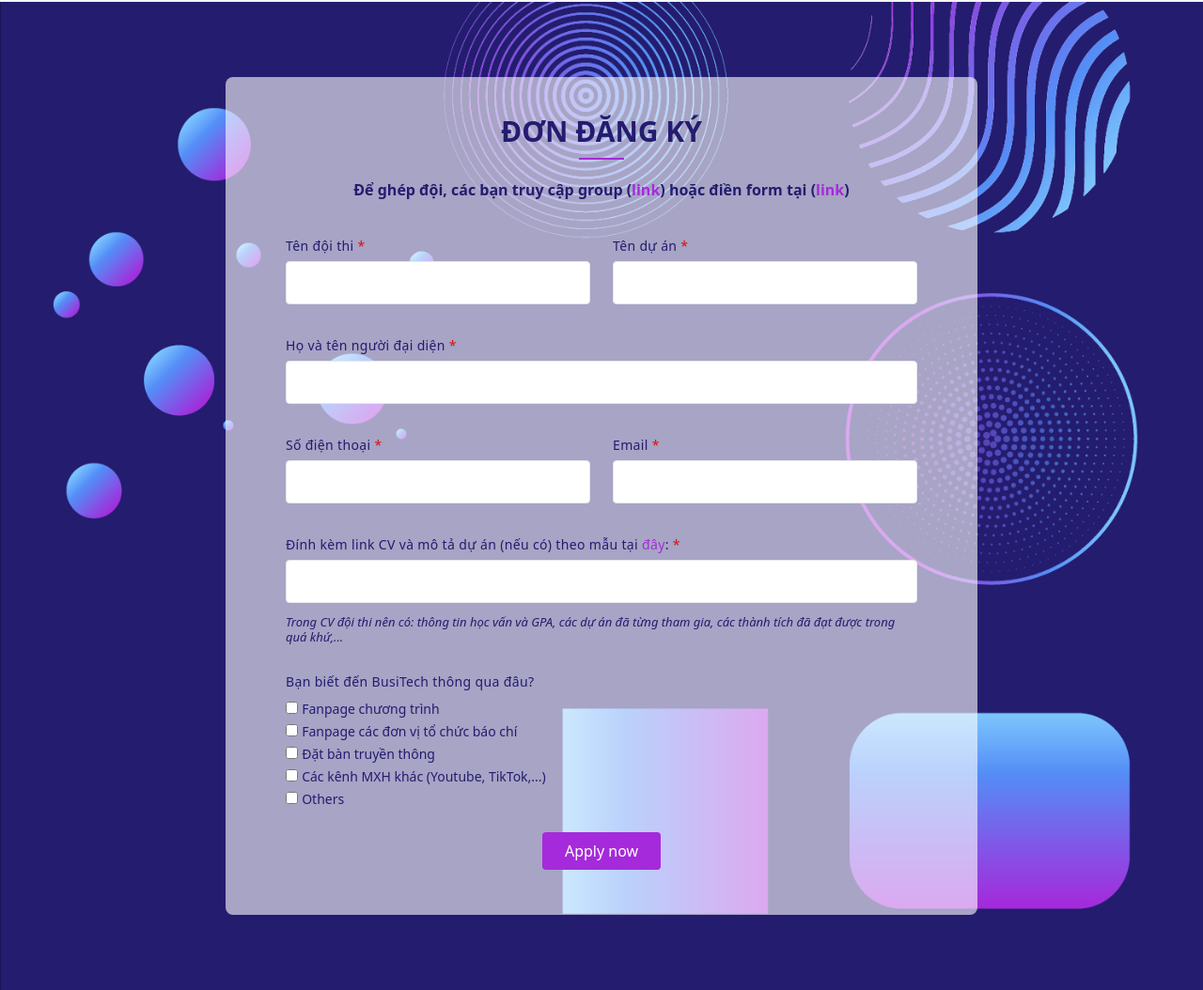
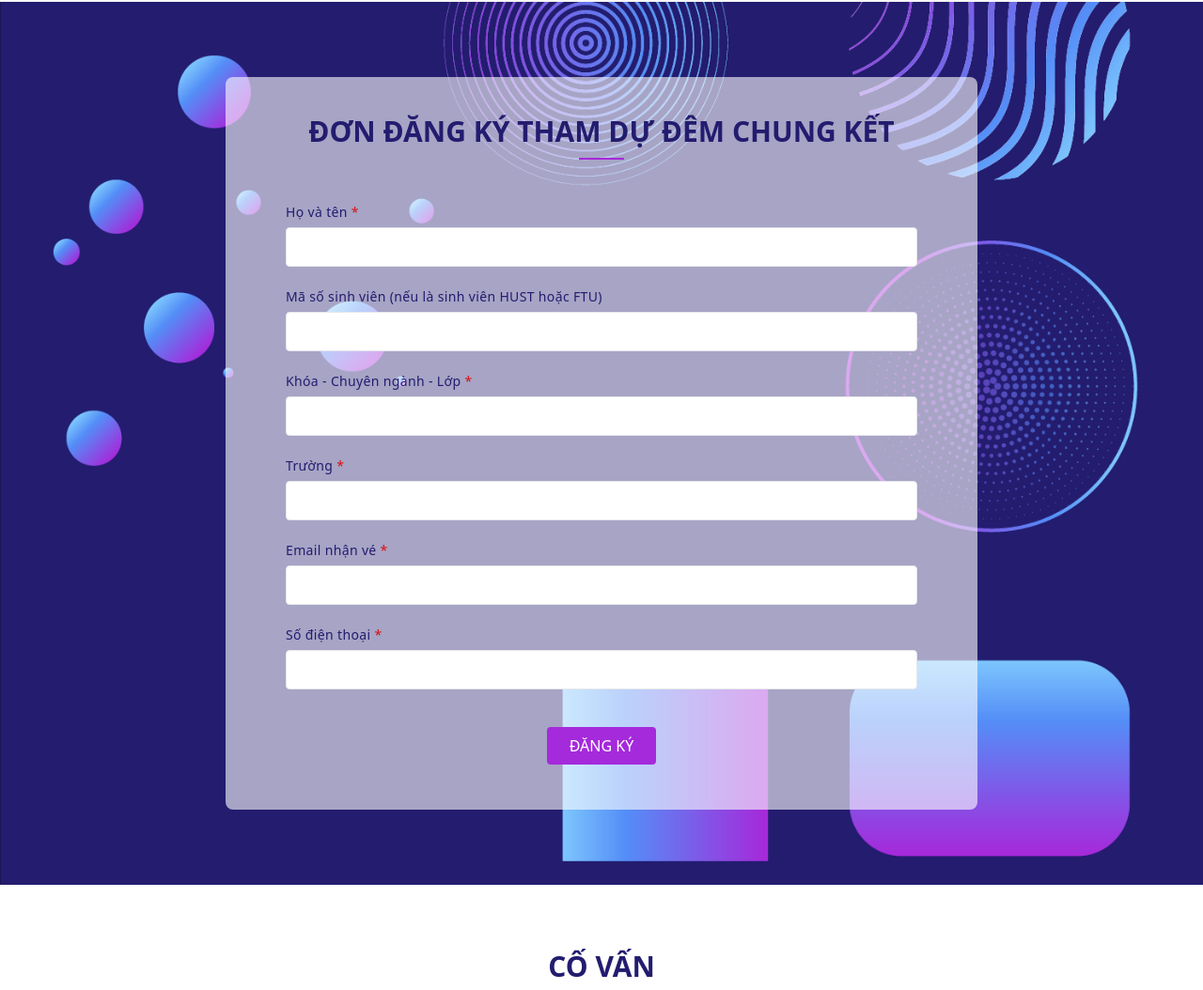
Before and after one commit to thekingincatsle/BusiTech, a plain HTML site: page index.html in a window 1280 px wide. Shown: the part 3121-4175 px from the top of the page at 94% size. Drawn offline with nearby package versions, Linux system fonts and the light colour scheme.

Commit message:
fix form

```diff
--- a/index.html
+++ b/index.html
@@ -45,9 +45,9 @@
             <h3
               class="relative text-center font-semibold md:text-3xl text-primary-theme after:absolute after:-translate-x-1/2 after:h-0.5 xl:after:w-12 after:bg-primary-purple after:left-1/2 after:-bottom-3 sm:text-[28px] text-[24px] after:w-10"
             >
-              ĐƠN ĐĂNG KÝ
+              ĐƠN ĐĂNG KÝ THAM DỰ ĐÊM CHUNG KẾT
             </h3>
-            <p class="text-center mt-8 text-primary-theme font-semibold">
+            <!-- <p class="text-center mt-8 text-primary-theme font-semibold">
               Để ghép đội, các bạn truy cập group (<a
                 class="text-primary-purple hover:underline"
                 href="https://www.facebook.com/groups/ketnoibusitech/"
@@ -59,8 +59,8 @@
                 target="_blank"
                 >link</a
               >)
-            </p>
-            <div class="flex flex-wrap -mx-3 lg:mb-6 lg:mt-10 mb-3 mt-10">
+            </p> -->
+            <!-- <div class="flex flex-wrap -mx-3 lg:mb-6 lg:mt-10 mb-3 mt-10">
               <div class="w-full md:w-1/2 px-3">
                 <label
                   class="block tracking-wide text-gray-700 text-xs mb-2"
@@ -91,28 +91,112 @@
                   name="project name"
                 />
               </div>
-            </div>
-            <div class="flex flex-wrap -mx-3 lg:mb-6">
-              <div class="w-full px-3">
+            </div> -->
+            <div class="flex flex-wrap -mx-3 lg:mb-6 mb-3 mt-6 lg:mt-10">
+              <div class="w-full px-3 mt-5">
                 <label
-                  class="block tracking-wide text-gray-700 text-xs mb-2"
+                  class="block required-label tracking-wide text-gray-700 text-xs mb-2"
                   for="fullname-deputy"
                 >
-                  Họ và tên người đại diện
+                  Họ và tên
                 </label>
                 <input
-                  class="input-field appearance-none block w-full text-gray-700 border border-gray-200 rounded py-1.5 lg:py-3 px-4 mb-3 leading-tight focus:outline-none focus:bg-white focus:border-gray-500"
+                  class="input-field appearance-none block w-full text-gray-700 border border-gray-200 rounded py-1.5 lg:py-2.5 px-4 leading-tight focus:outline-none focus:bg-white focus:border-gray-500"
                   id="fullname-deputy"
                   type="text"
                   required
-                  name="representative"
+                  name="fullname"
                 />
               </div>
             </div>
             <div class="flex flex-wrap -mx-3 lg:mb-6 mb-3">
+              <div class="w-full px-3">
+                <label
+                  class="block tracking-wide text-gray-700 text-xs mb-2"
+                  for="student-id"
+                >
+                  Mã số sinh viên (nếu là sinh viên HUST hoặc FTU)
+                </label>
+                <input
+                  class="input-field appearance-none block w-full text-gray-700 border border-gray-200 rounded py-1.5 lg:py-2.5 px-4 leading-tight focus:outline-none focus:bg-white focus:border-gray-500"
+                  id="student-id"
+                  type="text"
+                  name="student-id"
+                />
+              </div>
+            </div>
+            <div class="flex flex-wrap -mx-3 lg:mb-6 mb-3">
+              <div class="w-full px-3">
+                <label
+                  class="block required-label tracking-wide text-gray-700 text-xs mb-2"
+                  for="Major-Class"
+                >
+                  Khóa - Chuyên ngành - Lớp
+                </label>
+                <input
+                  class="input-field appearance-none block w-full text-gray-700 border border-gray-200 rounded py-1.5 lg:py-2.5 px-4 leading-tight focus:outline-none focus:bg-white focus:border-gray-500"
+                  id="Major-Class"
+                  type="text"
+                  required
+                  name="Major-Class"
+                />
+              </div>
+            </div>
+            <div class="flex flex-wrap -mx-3 lg:mb-6 mb-3">
+              <div class="w-full px-3">
+                <label
+                  class="block required-label tracking-wide text-gray-700 text-xs mb-2"
+                  for="university"
+                >
+                  Trường
+                </label>
+                <input
+                  class="input-field appearance-none block w-full text-gray-700 border border-gray-200 rounded py-1.5 lg:py-2.5 px-4 leading-tight focus:outline-none focus:bg-white focus:border-gray-500"
+                  id="university"
+                  type="text"
+                  required
+                  name="university"
+                />
+              </div>
+            </div>
+            <div class="flex flex-wrap -mx-3 lg:mb-6 mb-3">
+              <div class="w-full px-3">
+                <label
+                  class="block required-label tracking-wide text-gray-700 text-xs mb-2"
+                  for="email"
+                >
+                  Email nhận vé
+                </label>
+                <input
+                  class="input-field appearance-none block w-full text-gray-700 border border-gray-200 rounded py-1.5 lg:py-2.5 px-4 leading-tight focus:outline-none focus:bg-white focus:border-gray-500"
+                  id="email"
+                  type="text"
+                  required
+                  name="email"
+                />
+              </div>
+            </div>
+            <div class="flex flex-wrap -mx-3 mb-10">
+              <div class="w-full px-3">
+                <label
+                  class="block required-label tracking-wide text-gray-700 text-xs mb-2"
+                  for="phone"
+                >
+                  Số điện thoại
+                </label>
+                <input
+                  class="input-field appearance-none block w-full text-gray-700 border border-gray-200 rounded py-1.5 lg:py-2.5 px-4 leading-tight focus:outline-none focus:bg-white focus:border-gray-500"
+                  id="phone"
+                  type="text"
+                  required
+                  name="phone"
+                />
+              </div>
+            </div>
+            <!-- <div class="flex flex-wrap -mx-3 lg:mb-6 mb-3 mb-3">
               <div class="w-full md:w-1/2 px-3">
                 <label
-                  class="block tracking-wide text-gray-700 text-xs mb-2"
+                  class="block required-label tracking-wide text-gray-700 text-xs mb-2"
                   for="phone-deputy"
                 >
                   Số điện thoại
@@ -239,7 +323,7 @@
                   </div>
                 </div>
               </div>
-            </div>
+            </div> -->
             <div class="flex justify-center items-center">
               <button
                 id="submit"
@@ -261,7 +345,7 @@
                     d="M16.023 9.348h4.992v-.001M2.985 19.644v-4.992m0 0h4.992m-4.993 0l3.181 3.183a8.25 8.25 0 0013.803-3.7M4.031 9.865a8.25 8.25 0 0113.803-3.7l3.181 3.182m0-4.991v4.99"
                   />
                 </svg>
-                Apply now
+                ĐĂNG KÝ
               </button>
             </div>
           </div>
--- a/js/main.js
+++ b/js/main.js
@@ -4,7 +4,7 @@ window.addEventListener("load", function (event) {
   const submitButton = document.getElementById("submit");
   const loadingIcon = document.getElementById("loading-icon");
   const scriptURL =
-    "https://script.google.com/macros/s/AKfycbzxlG0MkZOAeEcZctc3FjI8pFzLpPGV5t5UffpQ6oXX_p35Fo5qp2HiLAa2pF97Cdr-Kw/exec";
+    "https://script.google.com/macros/s/AKfycbyfHwxtHKlQsFxNRm9EzGxigLEULASo2mDeCIjel8EHuRyKXcbxDoIhi10ysWpRzihsFA/exec";
 
   form.addEventListener("submit", (e) => {
     submitButton.disabled = true;
--- a/style.css
+++ b/style.css
@@ -44,7 +44,7 @@
   color: #231c6f;
 }
 
-.form-wrapper label:not(:last-child)::after {
+.form-wrapper label.required-label::after {
   content: "*";
   color: #da0f0f;
 }
```
